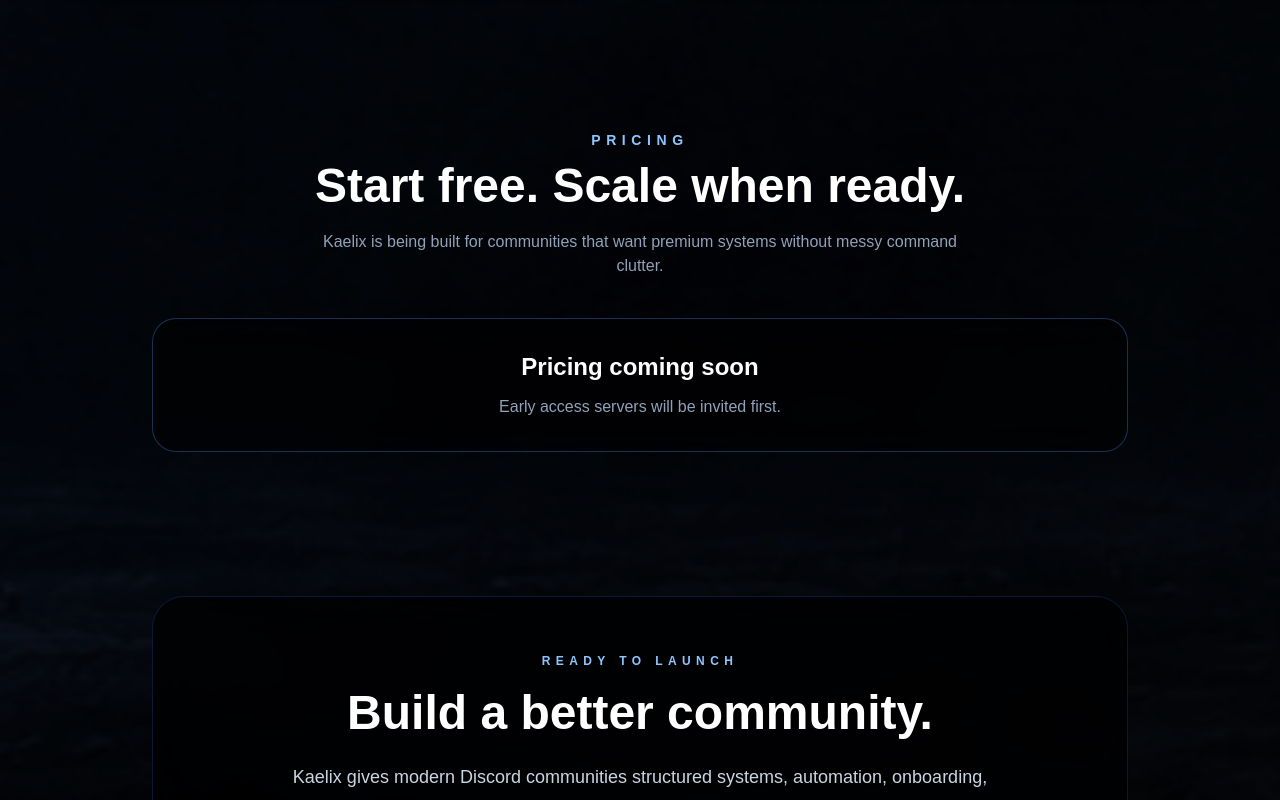
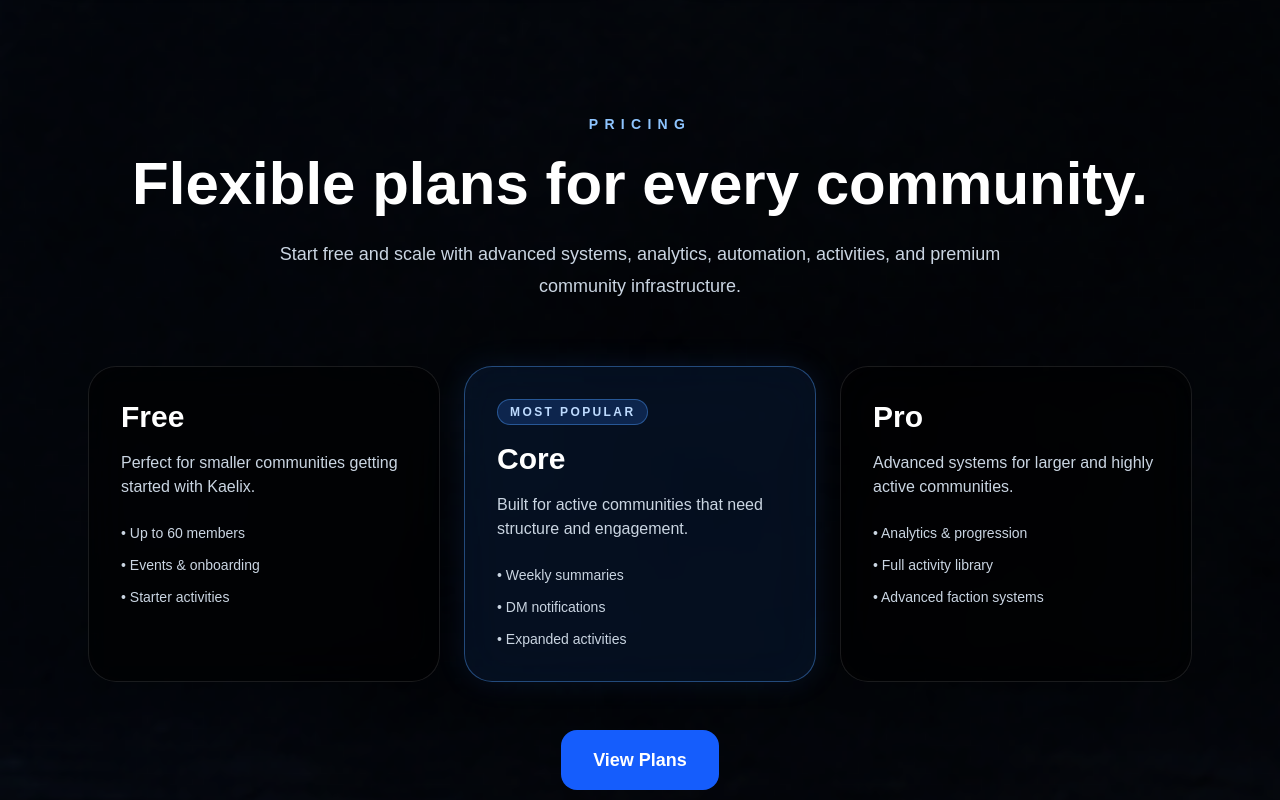
Before and after one commit to glykeselpides-bit/kaelix-site, a Next.js app: page / in a window 1280 px wide. Shown: the part 2980-3780 px from the top of the page. Built offline with nearby package versions, Linux system fonts and the light colour scheme.

Commit message:
Commit with pride

```diff
--- a/src/app/page.tsx
+++ b/src/app/page.tsx
@@ -221,22 +221,83 @@
           </div>
         </section>
 
-        <section id="pricing" className="mx-auto max-w-5xl px-6 py-24 text-center">
-          <p className="mb-3 text-sm font-semibold uppercase tracking-[0.4em] text-blue-300">
-            Pricing
-          </p>
-          <h2 className="text-4xl font-bold md:text-5xl">
-            Start free. Scale when ready.
-          </h2>
-          <p className="mx-auto mt-5 max-w-2xl text-slate-400">
-            Kaelix is being built for communities that want premium systems without messy command clutter.
-          </p>
+        <section id="pricing" className="mx-auto max-w-6xl px-6 py-20">
+          <div className="text-center">
+            <p className="text-sm font-semibold uppercase tracking-[0.45em] text-blue-300">
+              Pricing
+            </p>
 
-          <div className="mt-10 rounded-3xl border border-blue-400/30 bg-black/45 p-8 backdrop-blur-xl">
-            <p className="text-2xl font-semibold">Pricing coming soon</p>
-            <p className="mt-3 text-slate-400">
-              Early access servers will be invited first.
+            <h2 className="mt-5 text-4xl font-bold text-white md:text-6xl">
+              Flexible plans for every community.
+            </h2>
+
+            <p className="mx-auto mt-6 max-w-3xl text-lg leading-8 text-slate-300">
+              Start free and scale with advanced systems, analytics,
+              automation, activities, and premium community infrastructure.
             </p>
+          </div>
+
+          <div className="mt-16 grid gap-6 md:grid-cols-3">
+            <div className="rounded-[28px] border border-white/10 bg-black/50 p-8 backdrop-blur-xl transition hover:-translate-y-2 hover:border-blue-400/40">
+              <h3 className="text-3xl font-bold text-white">
+                Free
+              </h3>
+
+              <p className="mt-4 text-slate-300">
+                Perfect for smaller communities getting started with Kaelix.
+              </p>
+
+              <ul className="mt-6 space-y-3 text-sm text-slate-300">
+                <li>• Up to 60 members</li>
+                <li>• Events & onboarding</li>
+                <li>• Starter activities</li>
+              </ul>
+            </div>
+
+            <div className="rounded-[28px] border border-blue-400/40 bg-blue-500/10 p-8 shadow-[0_0_30px_rgba(59,130,246,0.12)] backdrop-blur-xl transition hover:-translate-y-2">
+              <div className="mb-4 inline-flex rounded-full border border-blue-400/40 bg-blue-500/20 px-3 py-1 text-xs font-semibold uppercase tracking-[0.2em] text-blue-200">
+                Most Popular
+              </div>
+
+              <h3 className="text-3xl font-bold text-white">
+                Core
+              </h3>
+
+              <p className="mt-4 text-slate-300">
+                Built for active communities that need structure and engagement.
+              </p>
+
+              <ul className="mt-6 space-y-3 text-sm text-slate-300">
+                <li>• Weekly summaries</li>
+                <li>• DM notifications</li>
+                <li>• Expanded activities</li>
+              </ul>
+            </div>
+
+            <div className="rounded-[28px] border border-white/10 bg-black/50 p-8 backdrop-blur-xl transition hover:-translate-y-2 hover:border-blue-400/40">
+              <h3 className="text-3xl font-bold text-white">
+                Pro
+              </h3>
+
+              <p className="mt-4 text-slate-300">
+                Advanced systems for larger and highly active communities.
+              </p>
+
+              <ul className="mt-6 space-y-3 text-sm text-slate-300">
+                <li>• Analytics & progression</li>
+                <li>• Full activity library</li>
+                <li>• Advanced faction systems</li>
+              </ul>
+            </div>
+          </div>
+
+          <div className="mt-12 text-center">
+            <a
+              href="/pricing"
+              className="inline-flex rounded-2xl bg-blue-600 px-8 py-4 text-lg font-semibold text-white transition hover:scale-[1.03] hover:bg-blue-500"
+            >
+              View Plans
+            </a>
           </div>
         </section>
 
--- a/src/app/pricing/page.tsx
+++ b/src/app/pricing/page.tsx
@@ -82,7 +82,7 @@
               Pricing
             </p>
 
-            <h1 className="mt-5 text-5xl font-bold md:text-6xl">
+            <h1 className="mt-5 text-4xl font-bold md:text-5xl">
               Built for every community stage.
             </h1>
 
```
